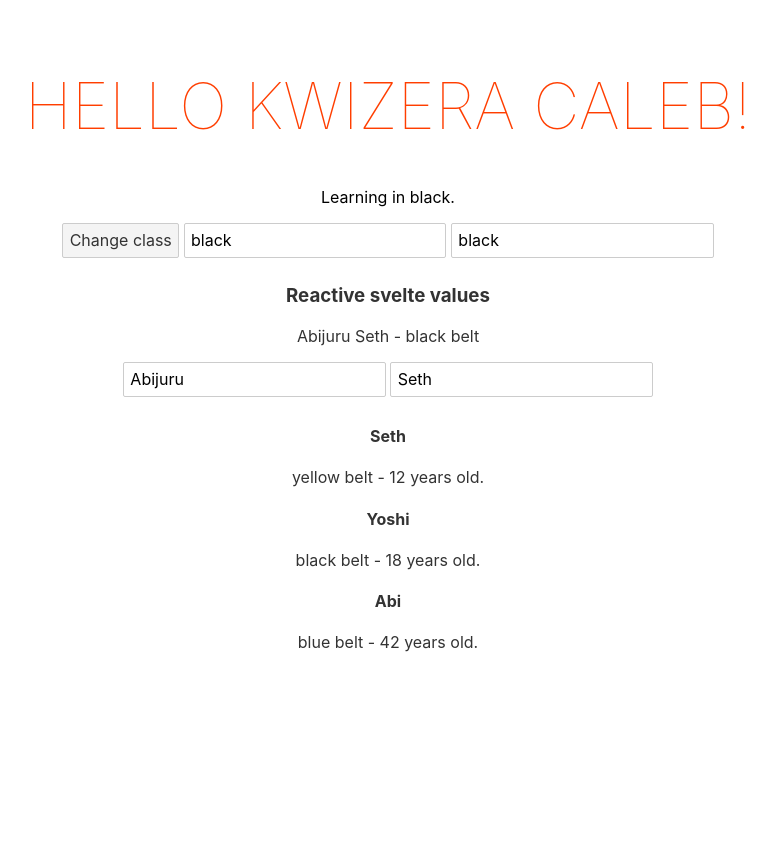
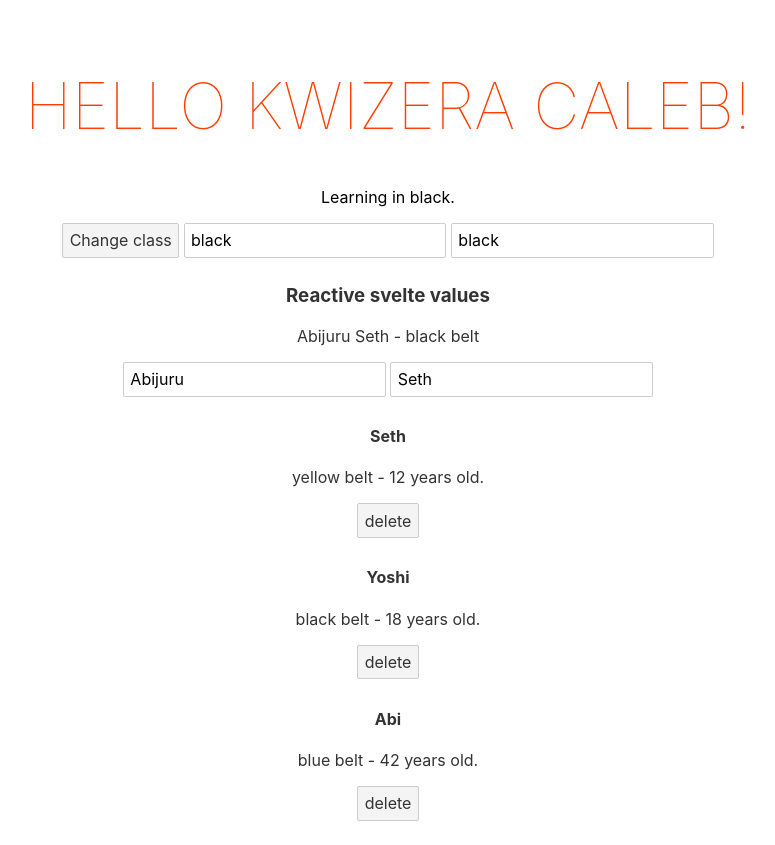
Before and after one commit to Abi-Seth/svelteapp, a Svelte app: page / in a window 1280 px wide. Shown: the whole page, without its empty margins (252-1027 px from the left). Before the commit the page ends 800 px from the top, so only its background shows below. Built offline with nearby package versions, Linux system fonts and the light colour scheme.

Commit message:
New: events in loops

```diff
--- a/src/App.svelte
+++ b/src/App.svelte
@@ -32,6 +32,11 @@
 		{name: 'Yoshi', beltColor: 'black', age: 18, id: 2},
 		{name: 'Abi', beltColor: 'blue', age: 42, id: 3},
 	]
+
+	const deletePerson = (event, id) => {
+		people = people.filter((person) => person.id != id);
+		console.log(event);
+	}
 </script>
 
 <main>
@@ -50,6 +55,7 @@
 		<div>
 			<h4>{person.name}</h4>
 			<p>{person.beltColor} belt - {person.age} years old.</p>
+			<button on:click={(event) => deletePerson(event, person.id)}>delete</button>
 		</div>
 	{:else}
 		<p>No person registered yet.</p>
```
